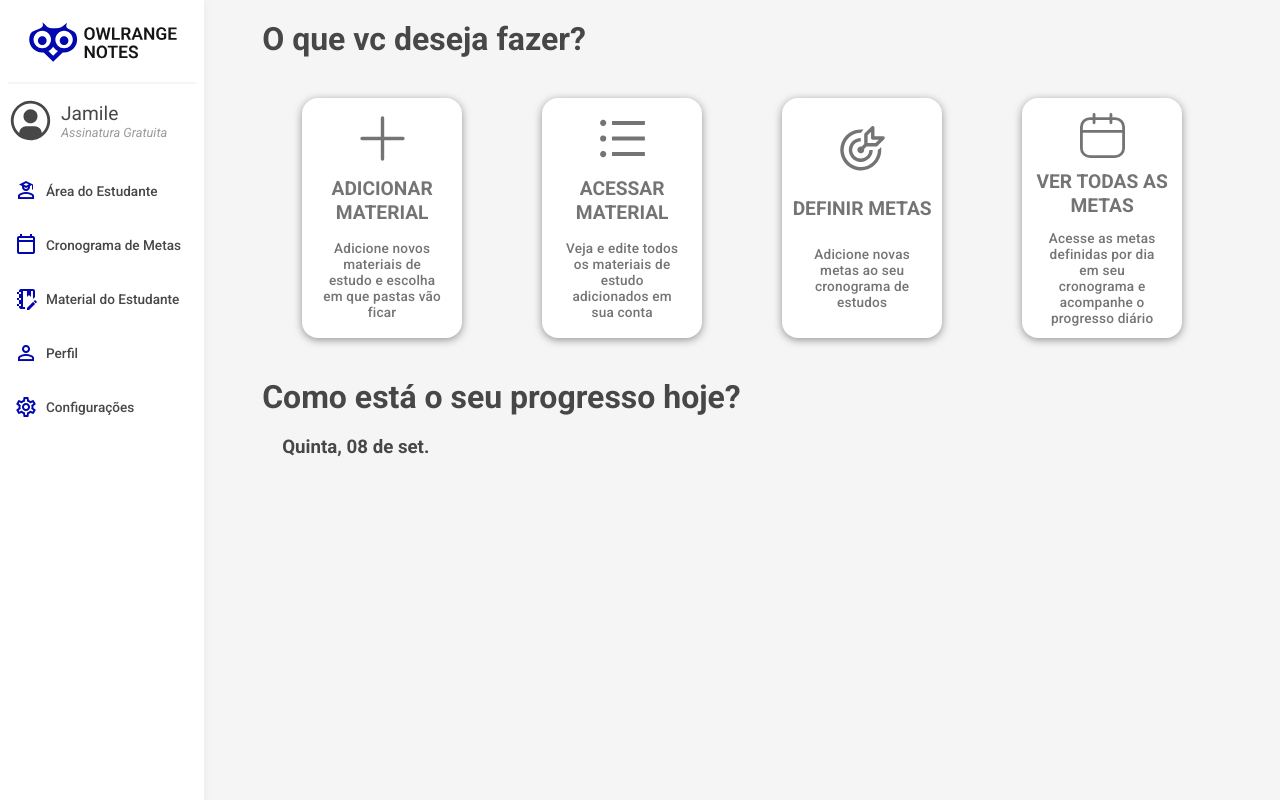
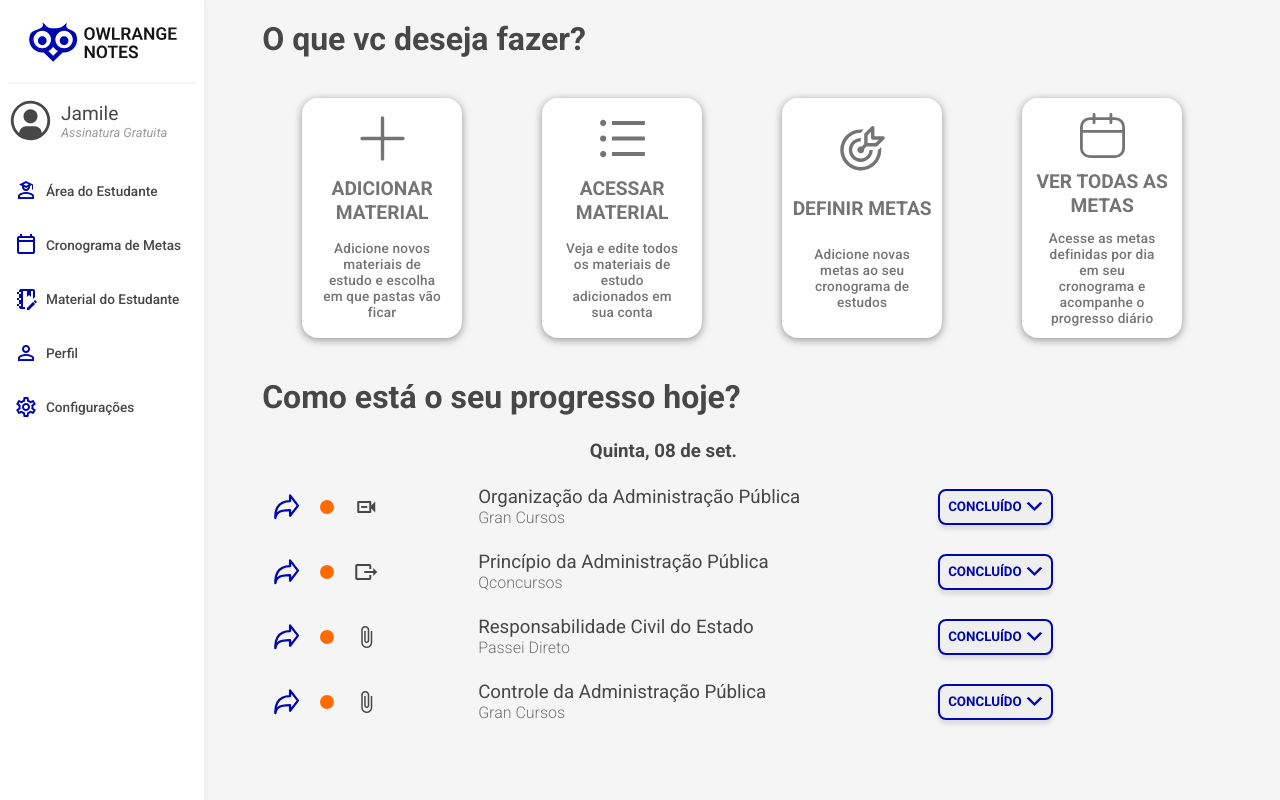
Before and after one commit to guilherme-biancardi/owlrange-notes-app, a Vue app: page /student-area in a window 1280 px wide. Built offline with nearby package versions, Linux system fonts and the light colour scheme.

Commit message:
:sparkles: feat: create schedule-resume component

```diff
--- a/src/components/studentArea/CronogramResume.vue
+++ b/src/components/studentArea/CronogramResume.vue
@@ -1,9 +1,129 @@
 <template>
-  <div class="container">
-    <h3>Quinta, 08 de set.</h3>
+  <div class="cronogram-container">
+    <div>
+      <h3 class="title">Quinta, 08 de set.</h3>
+      <div
+        class="category"
+        v-for="(categoria, index) in state.categorias"
+        :key="index"
+      >
+        <div class="icons">
+          <img :src="categoria.image" :alt="categoria.imageAlt" />
+          <div class="circle"></div>
+          <IconComponent :icon="categoria.icon" :size="24"></IconComponent>
+        </div>
+
+        <div class="text">
+          <h3>{{ categoria.title }}</h3>
+          <p>{{ categoria.institution }}</p>
+        </div>
+
+        <div>
+          <button class="btn">
+            <span>CONCLUÍDO</span>
+            <img src="../../assets/seta-button.svg" alt="abrir dropdown" />
+          </button>
+        </div>
+      </div>
+
+
+
+
+
+    </div>
   </div>
 </template>
 
-<script setup></script>
+<script setup>
+import { reactive } from "vue";
+import IconComponent from "../utilities/IconComponent.vue";
 
-<style scoped></style>
+const state = reactive({
+  categorias: [
+    {
+      image: require("../../assets/seta.svg"),
+      title: "Organização da Administração Pública",
+      institution: "Gran Cursos",
+      imageAlt: "icone ir para categorias",
+      icon: "mdi-video-minus-outline",
+    },
+    {
+      image: require("../../assets/seta.svg"),
+      title: "Princípio da Administração Pública",
+      institution: "Qconcursos",
+      imageAlt: "icone ir para categorias",
+      icon: "mdi-export",
+    },
+    {
+      image: require("../../assets/seta.svg"),
+      title: "Responsabilidade Civil do Estado",
+      institution: "Passei Direto",
+      imageAlt: "icone ir para categorias",
+      icon: "mdi-paperclip",
+    },
+    {
+      image: require("../../assets/seta.svg"),
+      title: "Controle da Administração Pública",
+      institution: "Gran Cursos",
+      imageAlt: "icone ir para categorias",
+      icon: "mdi-paperclip",
+    },
+  ],
+});
+</script>
+
+<style scoped>
+.cronogram-container {
+  display: flex;
+  padding: 24px 12px;
+}
+.title {
+  text-align: center;
+}
+.category {
+  display: flex;
+  align-items: center;
+  font-family: "Roboto";
+  gap: 16px;
+  align-items: center;
+  padding-top: 1.5rem;
+  gap: 100px;
+}
+.category h3 {
+  font-weight: 400;
+}
+.category p {
+  color: #747474;
+  font-weight: 300;
+}
+
+.text {
+  width: 360px;
+}
+.circle {
+  background: #ff6b00;
+  border-radius: 50%;
+  width: 14px;
+  height: 14px;
+}
+.btn {
+  display: flex;
+  align-items: center;
+  cursor: pointer;
+  height: 36px;
+  border-radius: 8px;
+  padding: 4px 8px;
+  gap: 4px;
+  font-family: "Roboto";
+  font-style: normal;
+  font-weight: 600;
+  color: #0007ae;
+  border: 2px solid #0007ae;
+  box-shadow: 0px 4.5283px 4.5283px rgba(0, 0, 0, 0.1);
+}
+.icons {
+  display: flex;
+  gap: 20px;
+  align-items: center;
+}
+</style>
--- a/src/main.js
+++ b/src/main.js
@@ -6,6 +6,7 @@ import router from "./router";
 const pinia = createPinia();
 
 const app = createApp(App);
+
 app.use(pinia);
 
 createApp(App).use(router).mount("#app");
```
Also changed, not shown: src/assets/seta-button.svg (added), src/assets/seta.svg (added).
